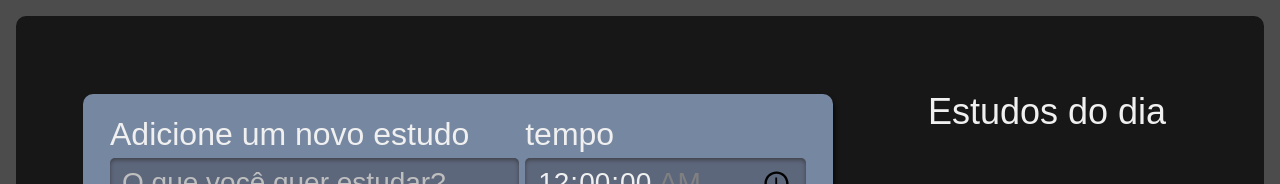
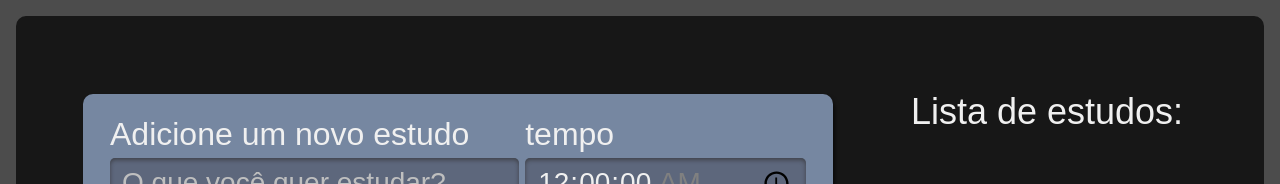
Before and after one commit to TatianePatriota/alura-studies, a React (Create React App) app: page / in a window 1280 px wide. Shown: the top 184 px of the page. Built offline with nearby package versions, Linux system fonts and the light colour scheme.

Commit message:
alterando title das tarefas

```diff
--- a/src/components/Lista/index.tsx
+++ b/src/components/Lista/index.tsx
@@ -4,16 +4,16 @@ import { Itarefa } from "../../types/tarefas";
 
 interface Props {
   tarefas: Itarefa[],
-  selecionaTarefa: (tarefaSelecionada:Itarefa) => void
+  selecionaTarefa: (tarefaSelecionada: Itarefa) => void
 }
 
-function Lista({tarefas, selecionaTarefa}: Props) {
-  return(
+function Lista({ tarefas, selecionaTarefa }: Props) {
+  return (
     <aside className={style.listaTarefas}>
-      <h2>Estudos do dia</h2>
+      <h2>Lista de estudos:</h2>
       <ul>
         {tarefas.map((item) => (
-          <Item selecionaTarefa={selecionaTarefa} key={item.id} {...item}/>
+          <Item selecionaTarefa={selecionaTarefa} key={item.id} {...item} />
         ))}
       </ul>
     </aside>
```
